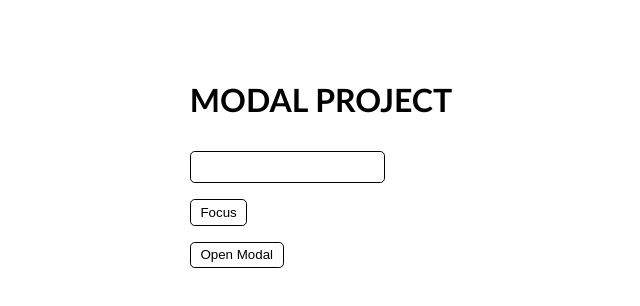
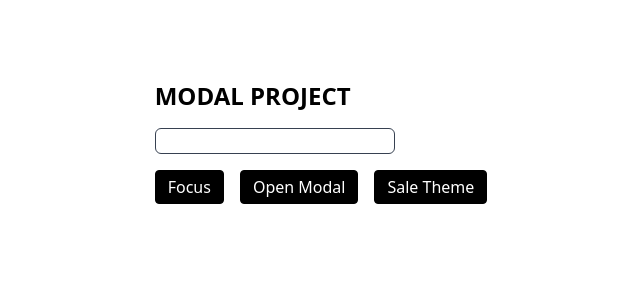
Before and after one commit to aayushbatra02/modal-project, a Vue app: page / in a window 1280 px wide. Shown: the top 306 px of the page, without its empty margins (319-959 px from the left). Built offline with nearby package versions, Linux system fonts and the light colour scheme.

Commit message:
tailwind in main

```diff
--- a/package.json
+++ b/package.json
@@ -17,8 +17,11 @@
     "@vue/cli-plugin-babel": "~5.0.0",
     "@vue/cli-plugin-eslint": "~5.0.0",
     "@vue/cli-service": "~5.0.0",
+    "autoprefixer": "^10.4.19",
     "eslint": "^7.32.0",
-    "eslint-plugin-vue": "^8.0.3"
+    "eslint-plugin-vue": "^8.0.3",
+    "postcss": "^8.4.38",
+    "tailwindcss": "^3.4.3"
   },
   "eslintConfig": {
     "root": true,
--- /dev/null
+++ b/postcss.config.js
@@ -0,0 +1,7 @@
+// postcss.config.js
+module.exports = {
+  plugins: {
+    tailwindcss: {},
+    autoprefixer: {},
+  },
+}
--- a/src/App.vue
+++ b/src/App.vue
@@ -1,9 +1,32 @@
 <template>
-  <div id="main-container">
-    <h1>MODAL PROJECT</h1>
-    <input type="text" ref="input" />
-    <button class="button" @click="focusInput">Focus</button>
-    <button class="button" @click="handleModal(true)">Open Modal</button>
+  <div class="mt-20 mx-auto w-max" id="main-container">
+    <h1 class="text-2xl font-bold">MODAL PROJECT</h1>
+    <input
+      class="border border-gray-700 w-60 rounded-md my-4"
+      type="text"
+      ref="input"
+    />
+    <div class="flex gap-4">
+      <button
+        class="w-max bg-black hover:bg-white text-white hover:text-black rounded px-3 py-1 border border-black"
+        @click="focusInput"
+      >
+        Focus
+      </button>
+      <button
+        class="w-max bg-black hover:bg-white text-white hover:text-black rounded px-3 py-1 border border-black"
+        @click="handleModal(true)"
+      >
+        Open Modal
+      </button>
+      <button
+        class="w-max bg-black hover:bg-white text-white hover:text-black rounded px-3 py-1 border border-black"
+        @click="changeTheme"
+      >
+        {{ theme === "sale" ? "Normal" : "Sale" }} Theme
+      </button>
+    </div>
+
     <modal-component
       v-if="showModal"
       :title="`Sign up for the Giveaway!`"
@@ -11,15 +34,13 @@
       :theme="theme"
       @handleModal="handleModal"
     >
-      <p
-        :class="{ 'sale-color': theme === 'sale' }"
-      >
-        Do It Fast!!!
-      </p>
+      <p :class="{ 'sale-color': theme === 'sale' }">Do It Fast!!!</p>
       <template #links>
         <a :class="getThemeBtnClass" class="link">SignUp</a>
         <a :class="getThemeBtnClass" class="link">Log In</a>
-        <button @click="changeTheme" :class="getThemeBtnClass" class="link">{{theme === 'sale' ? 'Normal' : 'Sale'}} Theme</button>
+        <button @click="changeTheme" :class="getThemeBtnClass" class="link">
+          {{ theme === "sale" ? "Normal" : "Sale" }} Theme
+        </button>
       </template>
     </modal-component>
   </div>
@@ -43,9 +64,9 @@ export default {
     handleModal(value) {
       this.showModal = value;
     },
-    changeTheme(){
-      this.theme = this.theme === 'sale' ? 'normal' : 'sale'
-    }
+    changeTheme() {
+      this.theme = this.theme === "sale" ? "normal" : "sale";
+    },
   },
   computed: {
     getThemeBtnClass() {
@@ -61,13 +82,13 @@ export default {
   padding: 0;
   box-sizing: border-box;
 }
-
+/*
 #main-container {
   width: max-content;
   margin: 5rem auto;
   font-family: "Gill Sans", "Gill Sans MT", Calibri, "Trebuchet MS", sans-serif;
-}
-
+} */
+/*
 input {
   margin-top: 1rem;
   height: 2rem;
@@ -120,5 +141,5 @@ p {
 .sale-btn:hover {
   background-color: white;
   color: #ec283a;
-}
+} */
 </style>
--- /dev/null
+++ b/src/index.css
@@ -0,0 +1,3 @@
+@tailwind base;
+@tailwind components;
+@tailwind utilities;
--- a/src/main.js
+++ b/src/main.js
@@ -1,4 +1,6 @@
 import { createApp } from 'vue'
 import App from './App.vue'
+import './index.css'
+
 
 createApp(App).mount('#app')
--- /dev/null
+++ b/tailwind.config.js
@@ -0,0 +1,12 @@
+// tailwind.config.js
+module.exports = {
+  purge: ['./index.html', './src/**/*.{vue,js,ts,jsx,tsx}'],
+  darkMode: false, // or 'media' or 'class'
+  theme: {
+    extend: {},
+  },
+  variants: {
+    extend: {},
+  },
+  plugins: [],
+}
```
Also changed, not shown: 1 other file (tests, documents, lock files or other folders).
